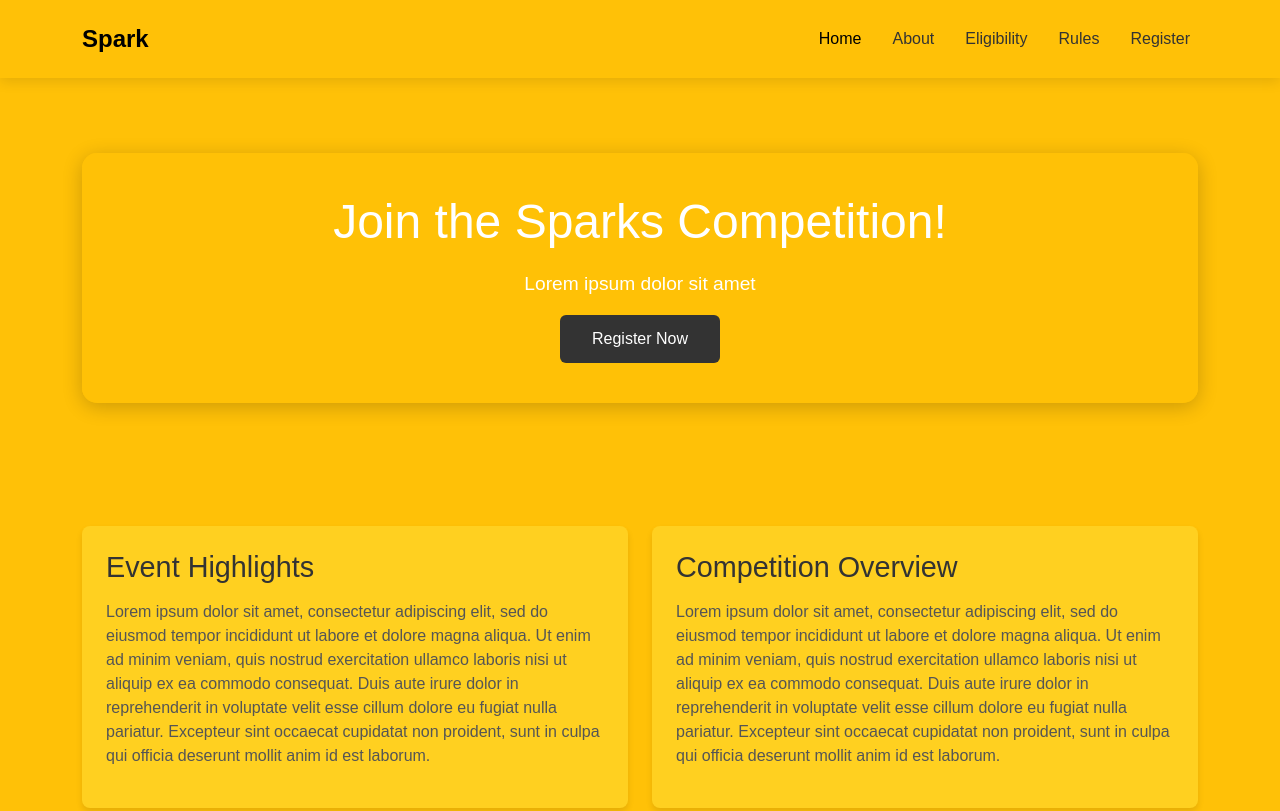
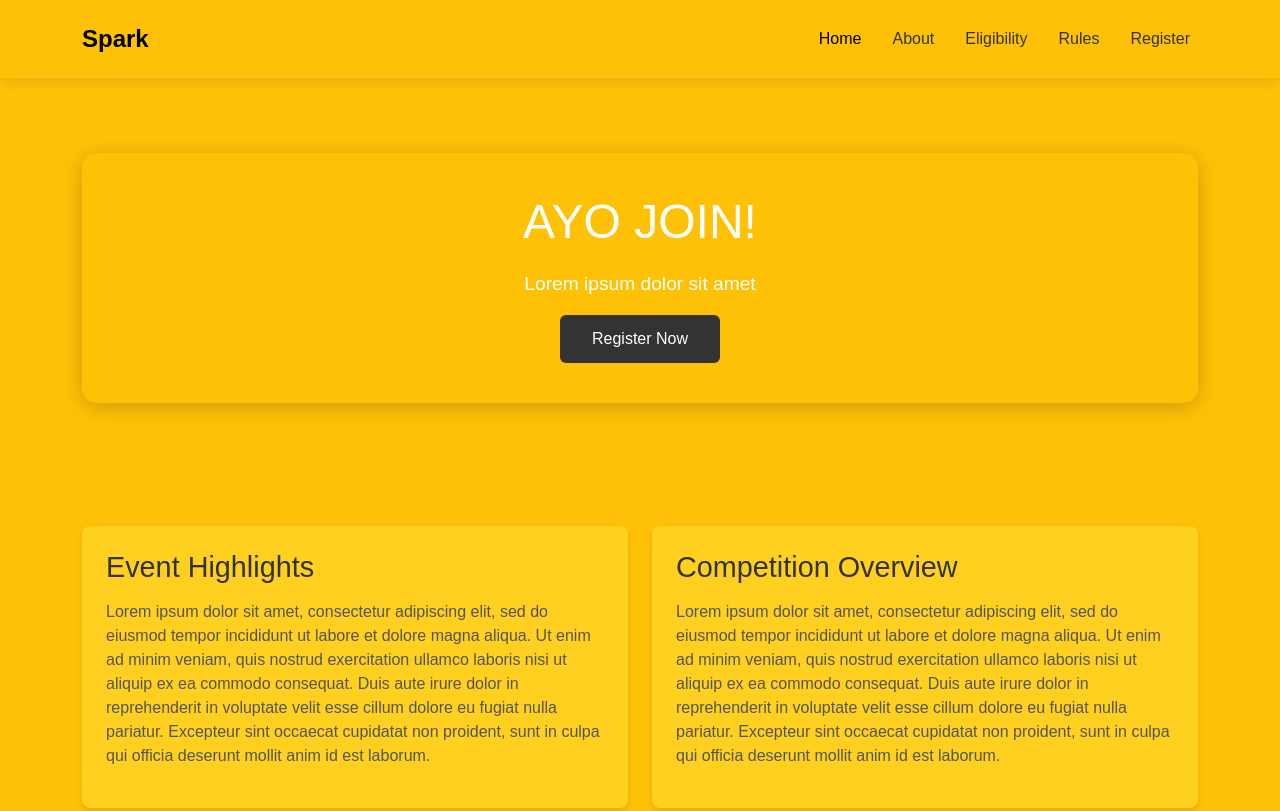
Before and after one commit to Azekhiel/tesspark2, a plain HTML site: page index.html in a window 1280 px wide. Shown: the top 811 px of the page. Drawn offline with nearby package versions, Linux system fonts and the light colour scheme.

Commit message:
Update index.html

```diff
--- a/index.html
+++ b/index.html
@@ -36,7 +36,7 @@
 <section class="hero text-center d-flex align-items-center justify-content-center">
     <div class="container">
         <div class="hero-box"> <!-- Kotak baru ditambahkan di sini -->
-            <h2 data-aos="fade-up">Join the Sparks Competition!</h2>
+            <h2 data-aos="fade-up">AYO JOIN!</h2>
             <p data-aos="fade-up" data-aos-delay="100">Lorem ipsum dolor sit amet</p>
             <a href="register.html" class="btn btn-primary" data-aos="fade-up" data-aos-delay="200">Register Now</a>
         </div>
```
